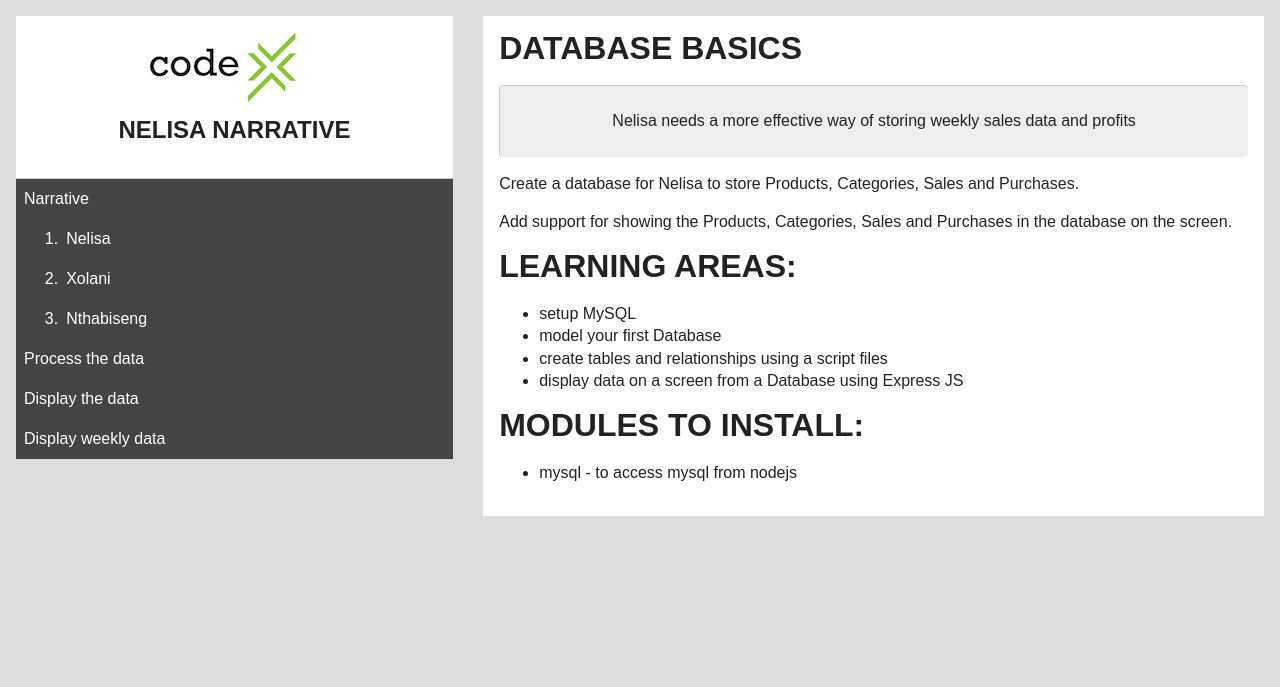
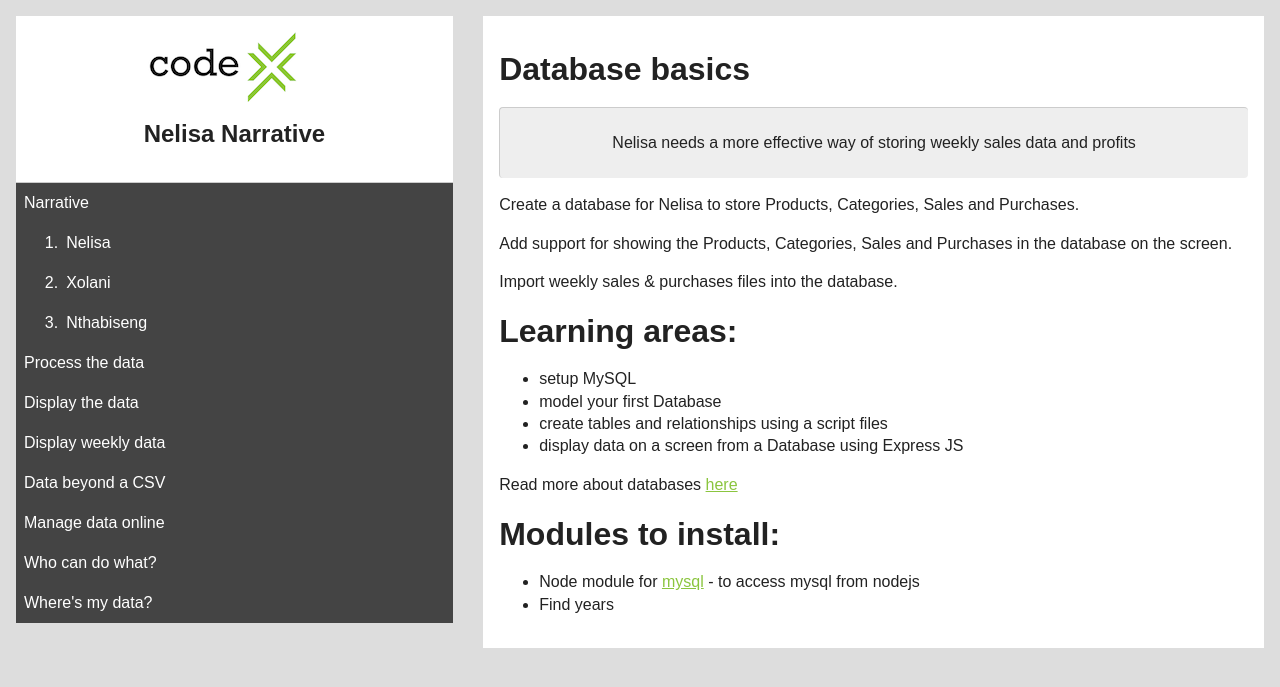
Before and after one commit to codex-academy/Nelisa, a Jekyll site: the page built from 4_Database_setup.md, in a window 1280 px wide. Shown: the top 687 px of the page. Built offline with Jekyll 4.4.1, drawn with Linux system fonts in a browser that asks for light colours.

Commit message:
add rest of the things to be done for Nelisa

```diff
--- a/4_Database_setup.md
+++ b/4_Database_setup.md
@@ -11,6 +11,8 @@ Create a database for Nelisa to store Products, Categories, Sales and Purchases.
 
 Add support for showing the Products, Categories, Sales and Purchases in the database on the screen.
 
+Import weekly sales & purchases files into the database.
+
 # Learning areas:
 
 * setup MySQL
@@ -18,6 +20,9 @@ Add support for showing the Products, Categories, Sales and Purchases in the dat
 * create tables and relationships using a script files
 * display data on a screen from a Database using Express JS
 
+Read more about databases [here](http://database.projectcodex.co)
+
 # Modules to install:
 
-* mysql - to access mysql from nodejs
+* Node module for [mysql](https://www.npmjs.com/package/mysql) - to access mysql from nodejs
+* Find years
--- a/_includes/footer.html
+++ b/_includes/footer.html
@@ -24,6 +24,18 @@
         <li>
             <a href="{{ site.baseurl }}3_Display_data_from_file_online.html" {% if currentpage == page.url %}class = "active"{% endif %}>Display weekly data</a>
         </li>
+        <li>
+            <a href="{{ site.baseurl }}4_Database_setup.html" {% if currentpage == page.url %}class = "active"{% endif %}>Data beyond a CSV</a>
+        </li>
+        <li>
+            <a href="{{ site.baseurl }}5_Web_app_basics.html" {% if currentpage == page.url %}class = "active"{% endif %}>Manage data online</a>
+        </li>
+        <li>
+            <a href="{{ site.baseurl }}6_Deploy_roles_login.html" {% if currentpage == page.url %}class = "active"{% endif %}>Who can do what?</a>
+        </li>
+        <li>
+            <a href="{{ site.baseurl }}7_Search_and_filter.html" {% if currentpage == page.url %}class = "active"{% endif %}>Where's my data?</a>
+        </li>
     </ul>
   </nav>
 </footer>
--- a/css/main.scss
+++ b/css/main.scss
@@ -33,8 +33,7 @@ a {
 }
 
 h1, h2, h3, h4, h5, h6 {
-  text-transform: uppercase;
-  margin-top: 0;
+  margin-top: 1;
   line-height: 1;
 }
 
```
Also changed, not shown: 3_Display_data_from_file_online.md (+2 -2 lines).
